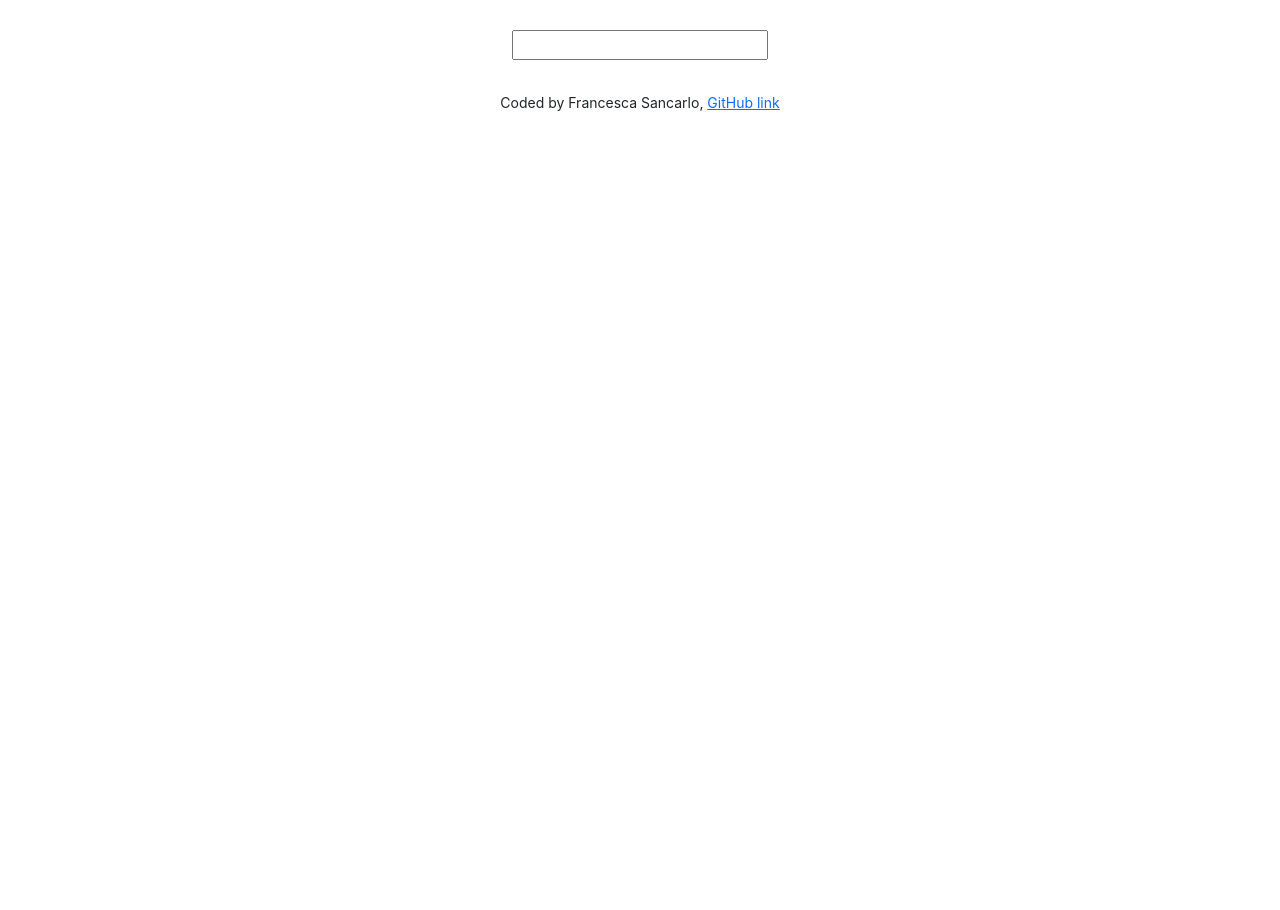
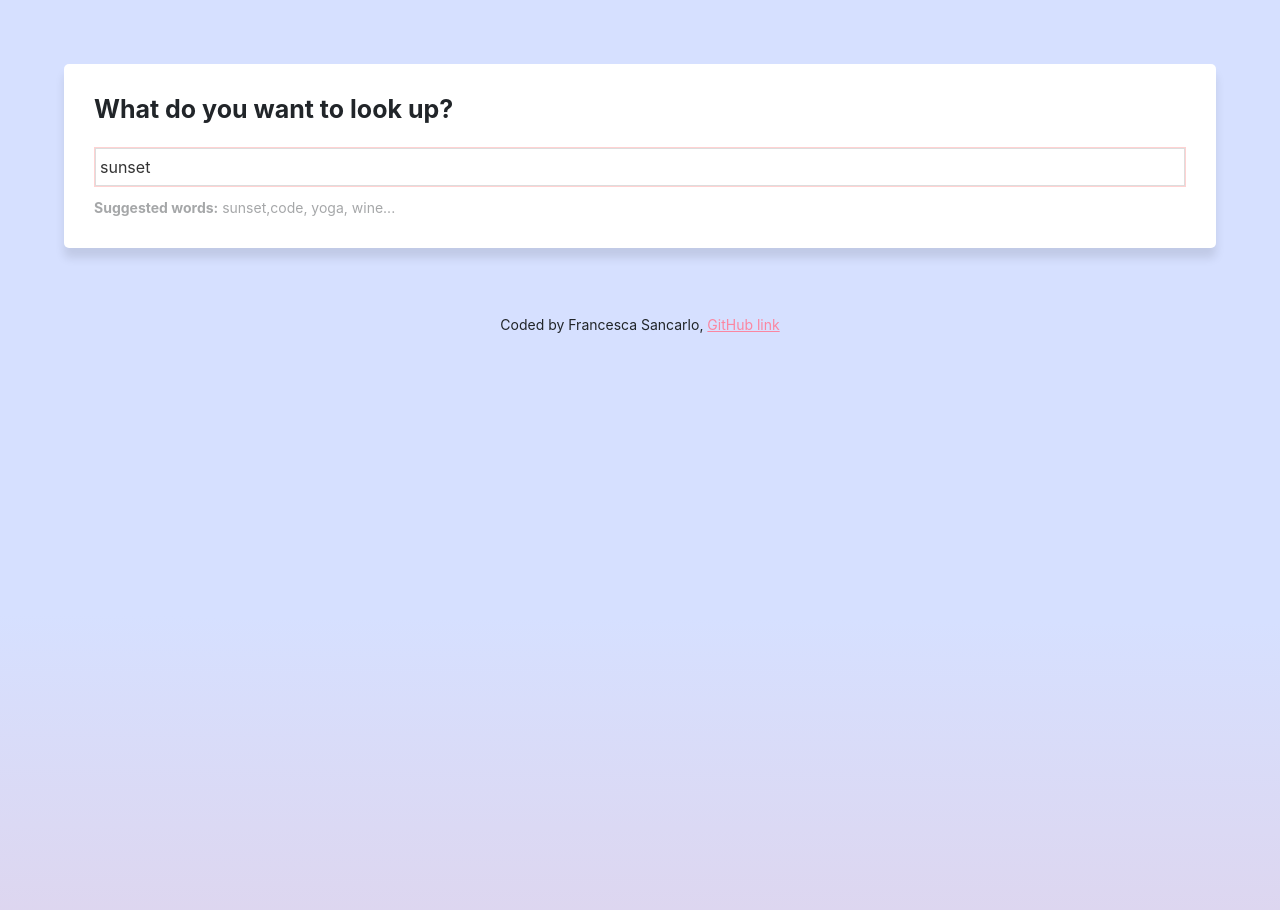
Before and after one commit to FranSanc/dictionary-app, a React (Create React App) app: page / in a window 1280 px wide. Shown: the top 910 px of the page. Before the commit the page ends 800 px from the top, so only its background shows below. Built offline with nearby package versions, Linux system fonts and the light colour scheme; no server answers.

Commit message:
Styled the application, added css to components

```diff
--- a/src/App.css
+++ b/src/App.css
@@ -1,9 +1,19 @@
+body{
+background: linear-gradient(180.3deg, rgb(214, 224, 255) 37.2%, rgb(254, 168, 168) 137.3%);;
+width: 100%;
+height:1600px;
+}
+
+a{
+  color:#fb86a1;
+}
+
 .App-header{
-  margin: 30px, 0;
+  margin: 10px, 0;
   text-align: center;
 }
 
 .App-footer {
   text-align: center;
-  margin: 30px 0;
+  margin: 10px 0;
 }
--- a/src/App.js
+++ b/src/App.js
@@ -9,7 +9,7 @@ function App() {
         <header className="App-header"></header>
       </div>
       <main>
-        <Dictionary />
+        <Dictionary defaultKeyword="sunset"/>
       </main>
       <footer className="App-footer">
         <small>
--- a/src/Dictionary.css
+++ b/src/Dictionary.css
@@ -1,8 +1,34 @@
-.container{
-    margin-top:30px;
-
+.Dictionary section {
+  background: white;
+  padding: 30px;
+  border-radius: 5px;
+  box-shadow: 0 10px 10px rgb(0 0 0 /10%);
+  margin: 5%;
 }
 
-.Dictionary{
-    text-align: center;
+.Dictionary h1{
+  font-size: 25px;
+  font-weight: bold;
+  margin-bottom: 23px;
 }
+
+.Dictionary input {
+  width: 100%;
+  padding: 6px 4px;
+  border: 1px solid #ddd;
+  color: #333;
+}
+
+.Dictionary form {
+  appearance: auto;
+  box-sizing: border-box;
+  border: 1px solid #ffd2d2;
+  box-shadow: inset 0px 0px 15px #ffe5e5;
+  margin: 0px 0px 10px 0px;
+}
+
+.Dictionary .hint{
+    font-size: 14px;
+    margin-top: 5px;
+    opacity: 40%;
+}
--- a/src/Dictionary.js
+++ b/src/Dictionary.js
@@ -3,15 +3,14 @@ import axios from "axios";
 import "./Dictionary.css";
 import Results from "./Results.js";
 
-export default function Dictionary() {
-  let [keyword, setKeyword] = useState("");
+export default function Dictionary(props) {
+  let [keyword, setKeyword] = useState(props.defaultKeyword);
   let [results, setResults] = useState(null);
+  let [loaded, setLoaded] = useState(false);
 
   function handleResponse(response) {
     setResults(response.data[0]);
   }
-
-
 
   function search() {
     //documentation: https://dictionaryapi.dev/
@@ -27,13 +26,32 @@ export default function Dictionary() {
     event.preventDefault();
     search();
   }
+function load(){
+  setLoaded(true);
+  search();
+}
 
+
+
+  if (loaded) {
     return (
       <div className="Dictionary">
+        <section>
+          <h1>What do you want to look up?</h1>
           <form onSubmit={handleSubmit}>
-        <input type="search" onChange={handleKeywordChange} />
+            <input type="search" onChange={handleKeywordChange}
+            defaultValue={props.defaultKeyword}/>
+
           </form>
+          <div className="hint">
+            <strong>Suggested words:</strong> sunset,code, yoga, wine...
+          </div>
+        </section>
         <Results results={results} />
       </div>
     );
+  } else{
+    load();
+return "Loading";
   }
+}
--- /dev/null
+++ b/src/Meaning.css
@@ -0,0 +1,11 @@
+.Meaning h3 {
+  font-size: 24px;
+  line-height: 1.5;
+  font-weight: bold;
+}
+
+.Meaning .example {
+  margin-top: 10px;
+  color: #70757a;
+  font-style: italic;
+}
--- a/src/Meaning.js
+++ b/src/Meaning.js
@@ -1,5 +1,6 @@
 import React from "react";
 import Synonyms from "./Synonyms";
+import "./Meaning.css";
 
 export default function Meaning(props){
     return (
@@ -8,14 +9,11 @@ export default function Meaning(props){
         {props.meaning.definitions.map(function (definition, index) {
           return (
             <div key={index}>
-              <p>
-                <strong>Definition:</strong>
-                {definition.definition}
-                <br />
-                <strong>Example:</strong>
-                <em>{definition.example}</em>
-                <br />
-              </p>
+              <div className="definition">{definition.definition}
+              </div>
+              <div className="example">
+                {definition.example}
+              </div>
               <Synonyms synonyms={definition.synonyms} />
             </div>
           );
--- /dev/null
+++ b/src/Phonetic.css
@@ -0,0 +1,25 @@
+.Phonetic {
+  height: 50px;
+}
+
+.Phonetic a {
+  border: 1px solid #ffd2d2;
+  text-decoration: none;
+  padding: 10px;
+  border-radius: 20px;
+  margin-right: 10px;
+  transition: all 150ms ease-in-out;
+  font-weight: bold;
+  font-size: 14px;
+}
+
+.Phonetic a:hover {
+  background: #afbff0;
+  border: 1px solid #afbff0;
+  color: white;
+}
+
+.Phonetic .text {
+  opacity: 0.4;
+  font-weight: bold;
+}
--- a/src/Phonetic.js
+++ b/src/Phonetic.js
@@ -1,11 +1,11 @@
 import React from "react";
+import "./Phonetic.css"
 
 export default function Phonetic(props) {
   return (
     <div className="Phonetic">
       <a href={props.phonetic.audio}>Listen</a>
-      <br />
-      {props.phonetic.text}
+      <span className="text">{props.phonetic.text}</span>
     </div>
   );
 }
--- /dev/null
+++ b/src/Results.css
@@ -0,0 +1,6 @@
+.Results h2 {
+  font-size: 36px;
+  font-weight: bold;
+  line-height: 1.5;
+  margin-bottom: 14px;
+}
--- a/src/Results.js
+++ b/src/Results.js
@@ -1,12 +1,14 @@
 import React from "react";
 import Meaning from "./Meaning.js";
 import Phonetic from "./Phonetic.js";
+import "./Results.css";
 
 export default function Results(props) {
   console.log(props.results);
   if (props.results) {
     return (
       <div className="Results">
+        <section>
           <h2> {props.results.word}</h2>
           {props.results.phonetics.map(function (phonetic, index) {
             return (
@@ -15,11 +17,12 @@ export default function Results(props) {
               </div>
             );
           })}
+        </section>
         {props.results.meanings.map(function (meaning, index) {
           return (
-            <div key={index}>
+            <section key={index}>
               <Meaning meaning={meaning} />
-            </div>
+            </section>
           );
         })}
       </div>
--- /dev/null
+++ b/src/Synonyms.css
@@ -0,0 +1,18 @@
+.Synonyms {
+  margin: 20px 0 0;
+  padding: 0;
+}
+
+.Synonyms li {
+  display: inline-block;
+  font-size: 13px;
+  line-height: 1;
+  appearance: auto;
+  margin: 0px 0px 10px 0px;
+  box-sizing: border-box;
+  border: 1.3px dashed #C7D1EE;
+  text-decoration: none;
+  padding: 10px;
+  border-radius: 20px;
+  margin-right: 10px;
+}
--- a/src/Synonyms.js
+++ b/src/Synonyms.js
@@ -1,4 +1,5 @@
 import React from "react";
+import "./Synonyms.css";
 
 export default function Synonyms(props) {
   if (props.synonyms) {
```
Lines whose indentation alone changed are shown as unchanged.
